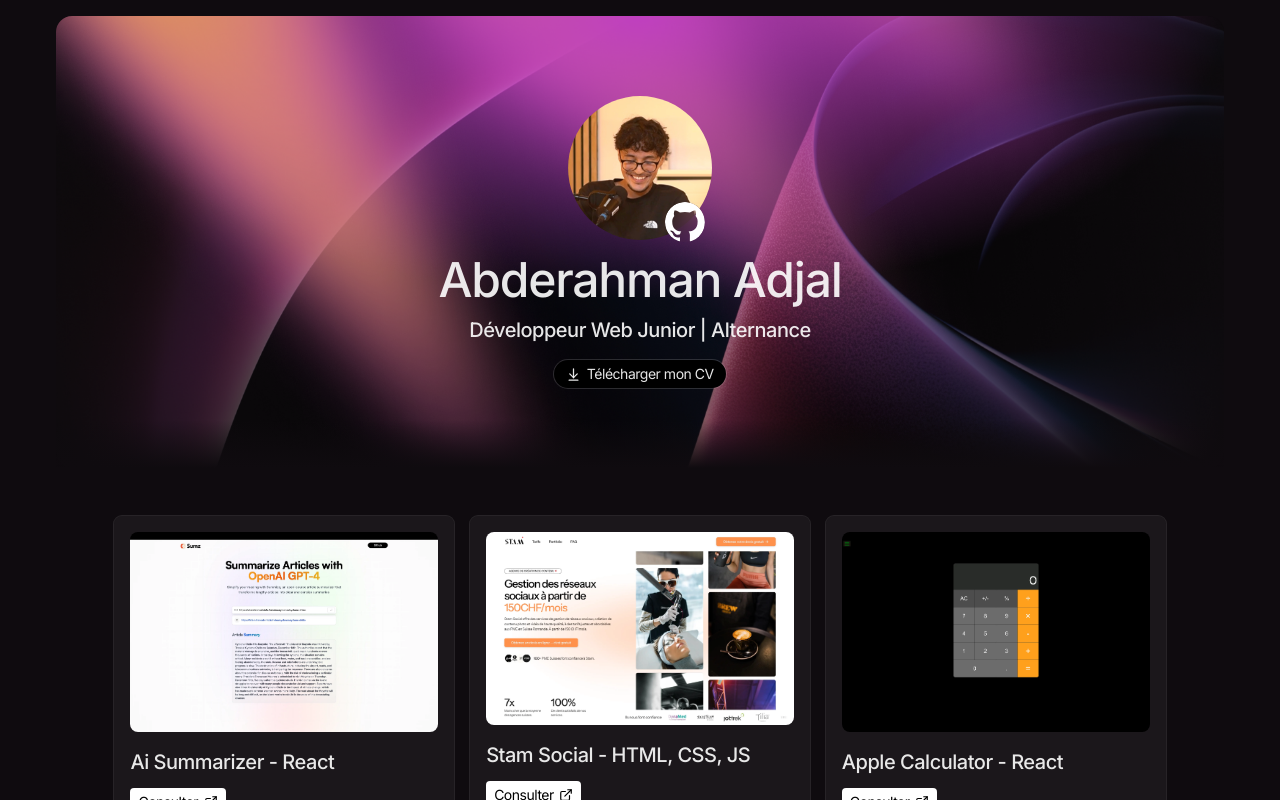
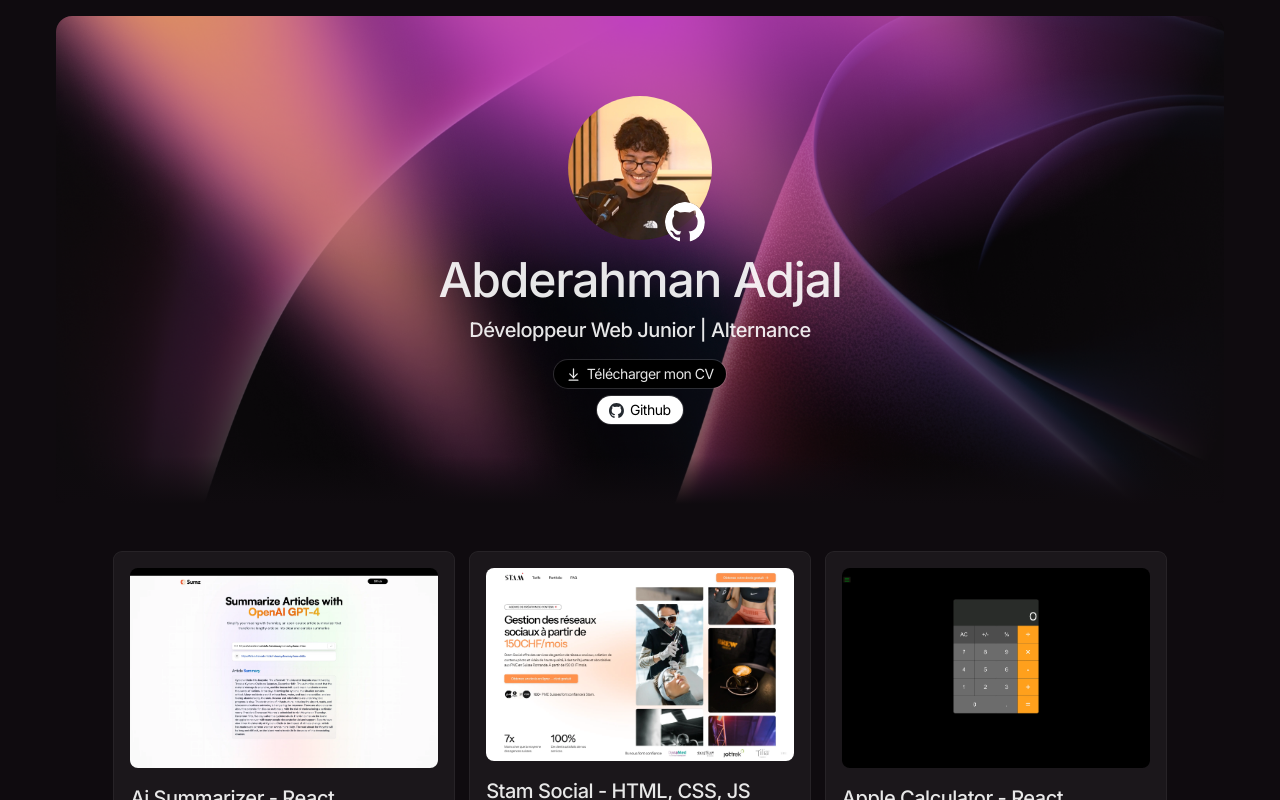
Before and after one commit to abdadjal/Portfolio, a React (Vite) app: page / in a window 1280 px wide. Shown: the top 800 px of the page. Built offline with nearby package versions, Linux system fonts and the light colour scheme.

Commit message:
added github button for UX

```diff
--- a/src/App.tsx
+++ b/src/App.tsx
@@ -1,6 +1,7 @@
 import './App.css'
 import pfp from './assets/pfp.jpeg'
 import github from './assets/github.svg'
+import githubDark from './assets/github-mark.svg'
 import social from './assets/social.webp'
 import nyrolaw from './assets/nyrolaw.webp'
 import ai from './assets/ai.webp'
@@ -44,7 +45,7 @@ function App() {
           <div className='relative'>
             <img src={pfp} className='w-20 md:w-28 lg:w-36 rounded-full'/>
             <a href='https://github.com/abdadjal'>
-              <img src={github} className='size-6 rounded-full absolute bottom-[-3%] right-[5%] backdrop-blur-md md:size-8 lg:size-10 md:bottom-[-1%] md:right[7%]'/>
+              <img src={github} className='size-6 rounded-full absolute bottom-[-3%] right-[5%] backdrop-blur-md md:size-8 lg:size-10 md:bottom-[-1%] md:right[7%] duration-300 hover:opacity-80'/>
             </a>
           </div>
           <div className='flex flex-col items-center gap-2 lg:gap-3'>
@@ -54,6 +55,10 @@ function App() {
           <a className='flex items-center gap-[0.35rem] px-3 py-1 bg-black ring-1 ring-white ring-opacity-15 rounded-full hover:ring-opacity-30 transition-all duration-300 text-sm' href={resume} download="resume.pdf" rel="noopener noreferrer" target='_blank'>
               <svg xmlns="http://www.w3.org/2000/svg" width="15" height="15" viewBox="0 0 24 24" fill="none" stroke="currentColor" stroke-width="2" stroke-linecap="round" stroke-linejoin="round" className="lucide lucide-arrow-down-to-line"><path d="M12 17V3"/><path d="m6 11 6 6 6-6"/><path d="M19 21H5"/></svg>
               <div>Télécharger mon CV</div>
+            </a>
+            <a className='flex items-center gap-[0.35rem] px-3 py-1 bg-white text-black ring-1 ring-white ring-opacity-15 rounded-full hover:opacity-80 transition-all duration-300 text-sm mt-[-0.5rem]' href='https://github.com/abdadjal' target='_blank'>
+              <img src={githubDark} className='size-[15px]'/>
+              <div>Github</div>
             </a>
         </div>
       </div>
```
